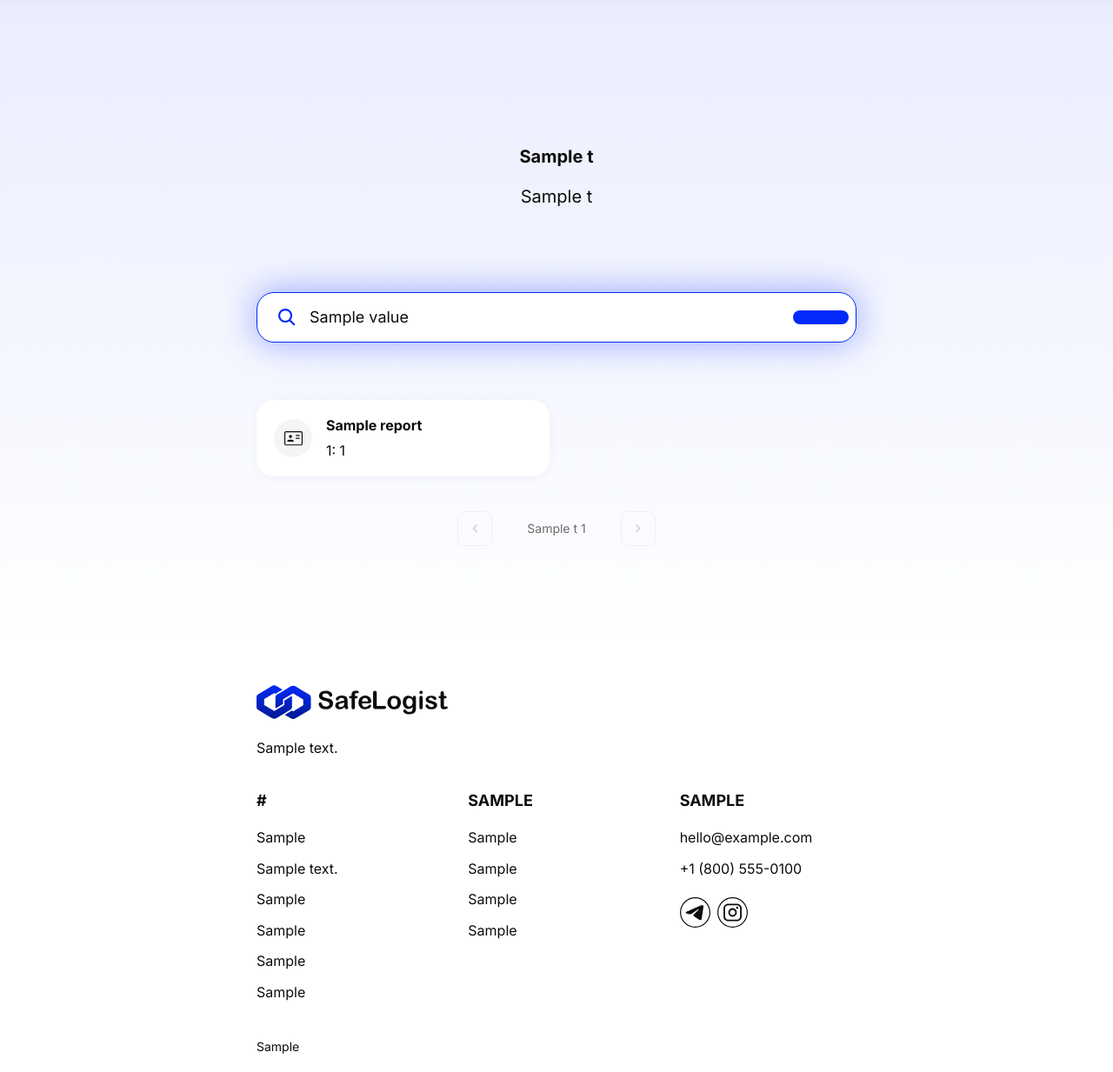
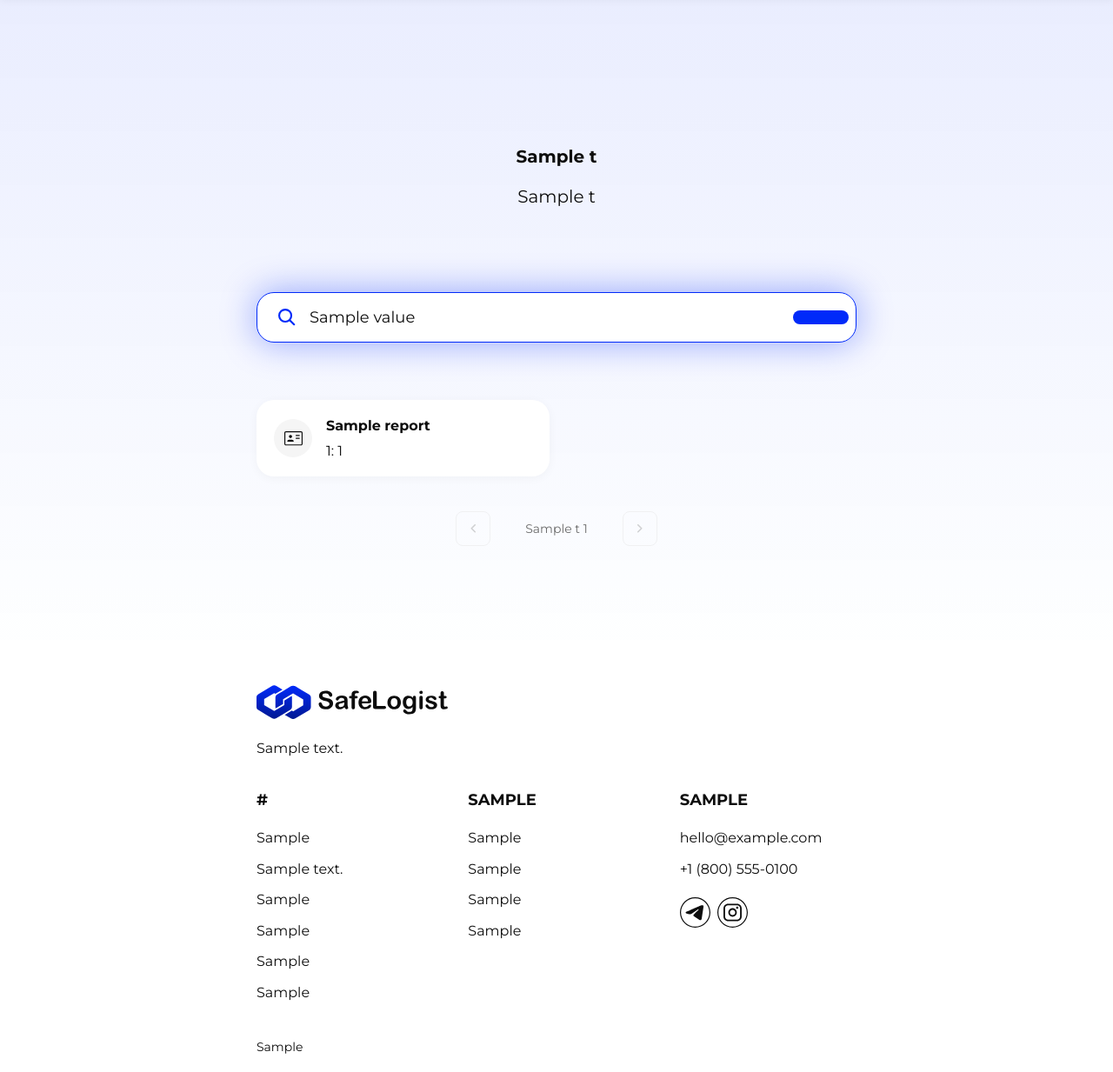
Before and after one commit to AAAlex2001/safelogist, a FastAPI app: template backend/templates/reviews_list.html in a window 1280 px wide. Shown: the part 64-1297 px from the top of the page at 87% size. Run offline with FastAPI, Linux system fonts and the light colour scheme; the template is opened without the code that fills it: most values are stand-ins (such as "Sample title", 1, 10 or a date in 2020); parts of the project's set-up code (start-up, migrations or seed data) failed here and were passed over.

Commit message:
правки по шрифтам

```diff
--- a/backend/routes/reviews_pages.py
+++ b/backend/routes/reviews_pages.py
@@ -135,7 +135,7 @@ async def reviews_list_page(
                 <meta name="viewport" content="width=device-width, initial-scale=1.0">
                 <title>Страница недоступна</title>
             </head>
-            <body style="font-family: Arial, sans-serif; max-width: 800px; margin: 0 auto; padding: 20px;">
+            <body style="font-family: 'Montserrat', sans-serif; max-width: 800px; margin: 0 auto; padding: 20px;">
             <a href="/{lang_code}/reviews" style="color: #007bff; text-decoration: none;">← Назад к списку</a>
             <h1>Страница недоступна</h1>
             <p>Для просмотра большего количества компаний воспользуйтесь поиском.</p>
@@ -264,7 +264,7 @@ async def company_reviews_page(
                 <title>Страница недоступна</title>
                 <link rel="canonical" href="{seo['canonical']}">
             </head>
-            <body style="font-family: Arial, sans-serif; max-width: 800px; margin: 0 auto; padding: 20px;">
+            <body style="font-family: 'Montserrat', sans-serif; max-width: 800px; margin: 0 auto; padding: 20px;">
             <a href="/{lang_code}/reviews" style="color: #007bff; text-decoration: none;">← {t.get("back_to_list")}</a>
             <h1>Страница недоступна</h1>
             <p>Для просмотра большего количества отзывов воспользуйтесь поиском.</p>
@@ -288,7 +288,7 @@ async def company_reviews_page(
                 <link rel="canonical" href="{seo['canonical']}">
                 {''.join([f'<link rel="alternate" hreflang="{h["hreflang"]}" href="{h["href"]}">' for h in seo['hreflangs']])}
             </head>
-            <body style="font-family: Arial, sans-serif; max-width: 800px; margin: 0 auto; padding: 20px;">
+            <body style="font-family: 'Montserrat', sans-serif; max-width: 800px; margin: 0 auto; padding: 20px;">
             <a href="/{lang_code}/reviews" style="color: #007bff; text-decoration: none;">{t.get("back_to_list")}</a>
             <h1>{t.get("not_found")}</h1></body></html>""",
             status_code=404
--- a/backend/static/css/company.css
+++ b/backend/static/css/company.css
@@ -95,11 +95,11 @@
     margin: 0;
     padding: 0;
     box-sizing: border-box;
-    font-family: 'Inter', sans-serif;
+    font-family: 'Montserrat', sans-serif;
 }
 
 body {
-    font-family: 'Inter', sans-serif;
+    font-family: 'Montserrat', sans-serif;
     background: var(--bg-color);
     color: var(--text-color);
     line-height: 1.6;
--- a/backend/static/css/header.css
+++ b/backend/static/css/header.css
@@ -81,7 +81,7 @@
     font-size: 18px;
     font-weight: 700;
     color: var(--header-text);
-    font-family: 'Inter', sans-serif;
+    font-family: 'Montserrat', sans-serif;
 }
 
 .header-nav {
@@ -364,7 +364,7 @@
 
 .btn-login,
 .btn-register {
-    font-family: 'Inter', sans-serif;
+    font-family: 'Montserrat', sans-serif;
     font-size: 14px;
     font-weight: 600;
     text-decoration: none;
--- a/backend/static/css/reviews.css
+++ b/backend/static/css/reviews.css
@@ -30,11 +30,11 @@
     margin: 0;
     padding: 0;
     box-sizing: border-box;
-    font-family: 'Inter', sans-serif;
+    font-family: 'Montserrat', sans-serif;
 }
 
 body {
-    font-family: 'Inter', sans-serif;
+    font-family: 'Montserrat', sans-serif;
     background: var(--bg-color);
     color: var(--text-color);
     line-height: 1.6;
--- a/backend/templates/company_reviews.html
+++ b/backend/templates/company_reviews.html
@@ -19,7 +19,7 @@
     <meta property="og:image:height" content="630">
     <link rel="icon" type="image/svg+xml" href="/static/favicon 32x32 main.svg">
     {% include "partials/analytics.html" %}
-    <link href="https://fonts.googleapis.com/css2?family=Inter:wght@400;500;600;700&display=swap" rel="stylesheet">
+    <link href="https://fonts.googleapis.com/css2?family=Montserrat:wght@400;500;600;700&display=swap" rel="stylesheet">
     <link rel="stylesheet" href="/static/css/header.css">
     <link rel="stylesheet" href="/static/css/company.css">
     <link rel="stylesheet" href="/static/css/searchbar.css">
--- a/backend/templates/reviews_list.html
+++ b/backend/templates/reviews_list.html
@@ -19,7 +19,7 @@
     <meta property="og:image:height" content="630">
     <link rel="icon" type="image/svg+xml" href="/static/favicon 32x32 main.svg">
     {% include "partials/analytics.html" %}
-    <link href="https://fonts.googleapis.com/css2?family=Inter:wght@400;500;600;700&display=swap" rel="stylesheet">
+    <link href="https://fonts.googleapis.com/css2?family=Montserrat:wght@400;500;600;700&display=swap" rel="stylesheet">
     <link rel="stylesheet" href="/static/css/header.css">
     <link rel="stylesheet" href="/static/css/reviews.css">
     <link rel="stylesheet" href="/static/css/searchbar.css">
```
